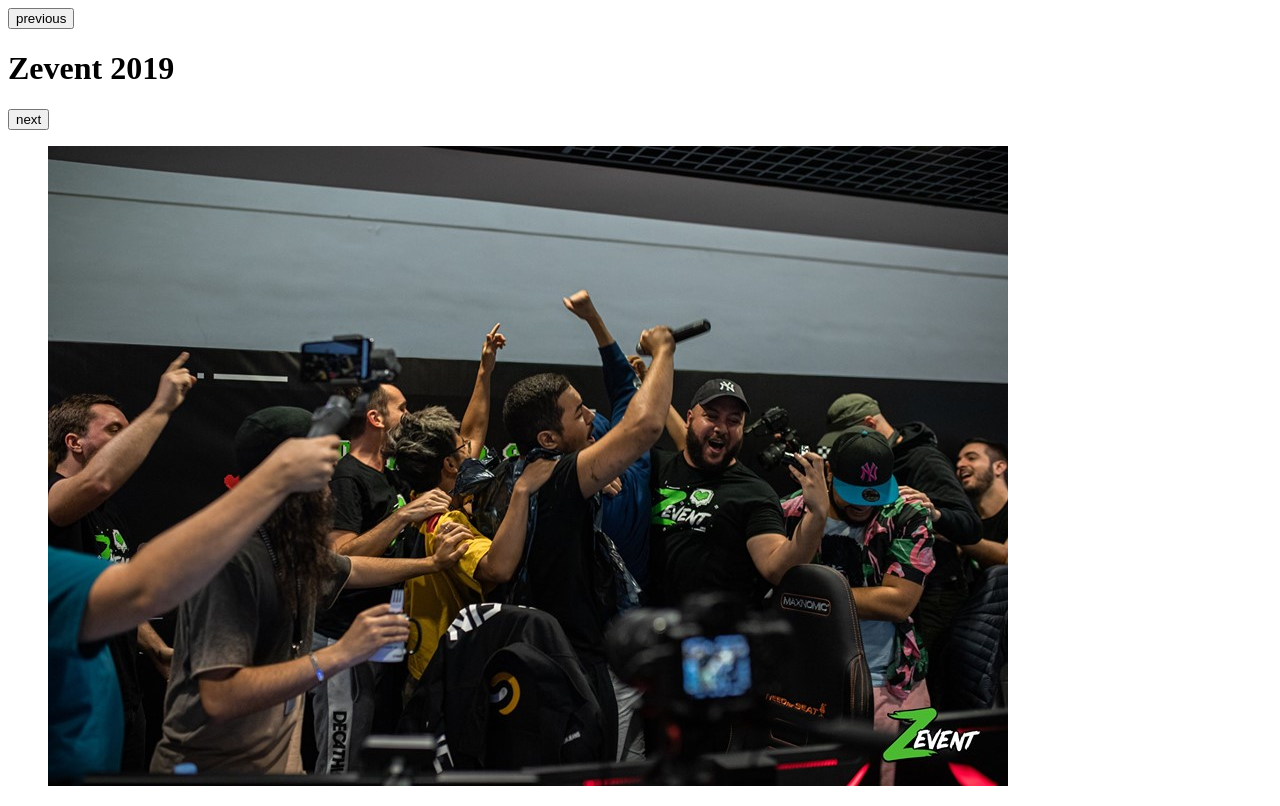
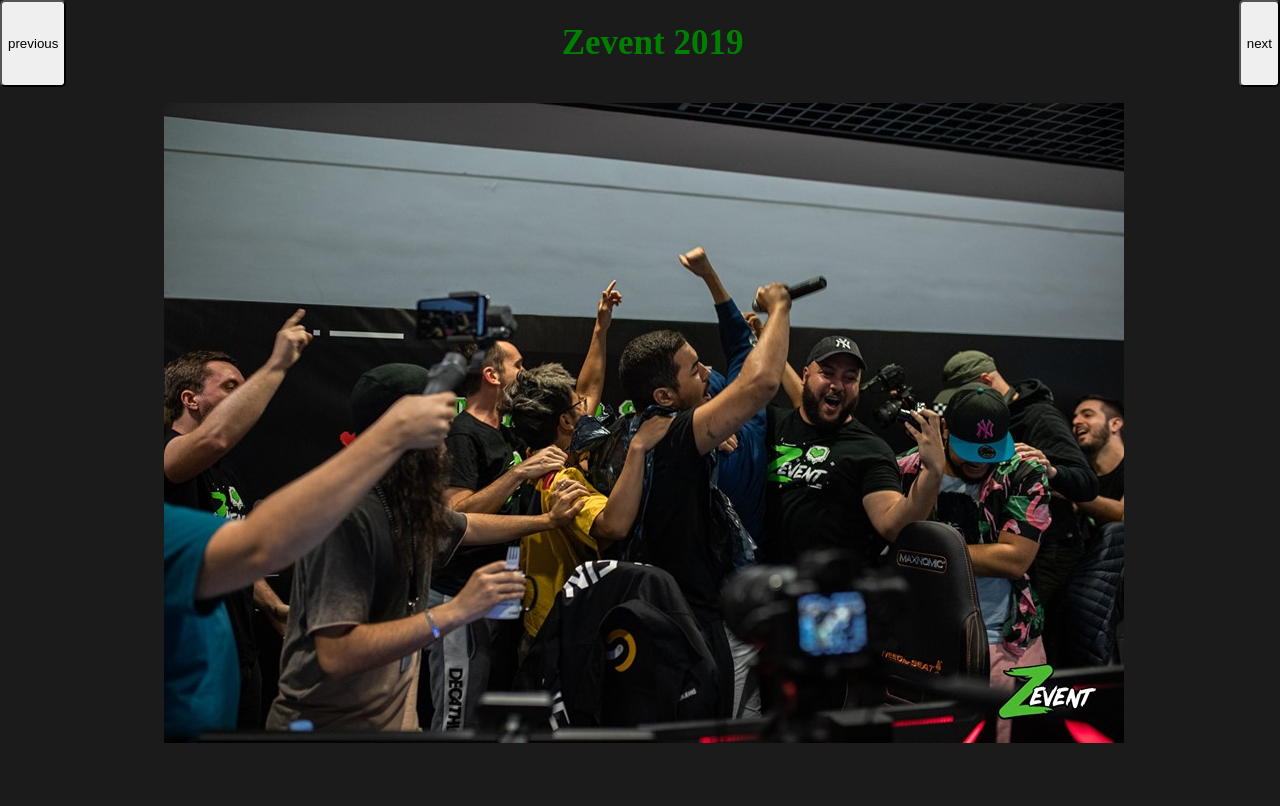
Before and after one commit to LMachart/Carousel-Js-, a plain HTML site: page index.html in a window 1280 px wide. Drawn offline with Linux system fonts and the light colour scheme.

Commit message:
add a background and align image in style.css

```diff
--- a/style.css
+++ b/style.css
@@ -1,6 +1,33 @@
+body{
+    background-color: rgb(27, 27, 27);
+    margin: 0;
+    padding: 0;
+}
+h1{
+    color: green;
+    font-size: 35px;
+}
+.btn1{
+    border-radius: 5px;
+    align-items: center;
+    box-shadow: 2px;
+}
+.btn2{
+    border-radius: 5px;
+    box-shadow: 2px;
+}
+.button{
+    display: flex;
+    justify-content: space-between;
+}
+
 li{
     display: none;
 }
 .active{
     display: block;
+
 }
+img{
+ margin-left: 10%;
+}
```
